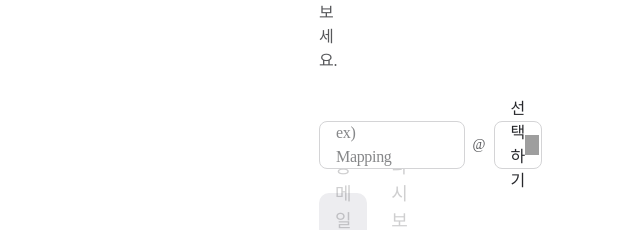
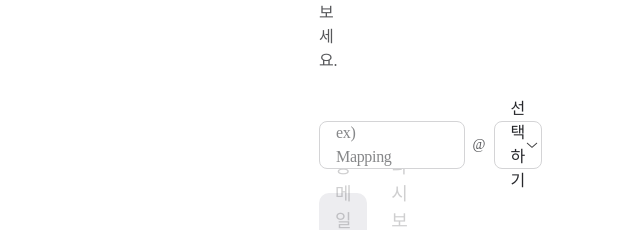
Before and after one commit to MA-PING/client, a Next.js app: page /signup in a window 1280 px wide. Shown: the part 976-1206 px from the top of the page, without its empty margins (425-1065 px from the left). Built offline with nearby package versions, Linux system fonts and the light colour scheme; grey boxes are pictures that could not be loaded.

Commit message:
회원가입 디자인 수정 (2)

```diff
--- a/src/component/signup/signupform.tsx
+++ b/src/component/signup/signupform.tsx
@@ -51,7 +51,7 @@ const Component1:FunctionComponent = () => {
                             <div className={styles.div8}>@</div>
                             <div className={styles.select}>
                                 <div className={styles.div9}>선택하기</div>
-                                <img className={styles.icon} alt="" src="icon.svg" />
+                                <img className={styles.icon} alt="" src="/icons/arrow_down.svg" />
                             </div>
                         </div>
                         <div className={styles.wrapButton}>
```
